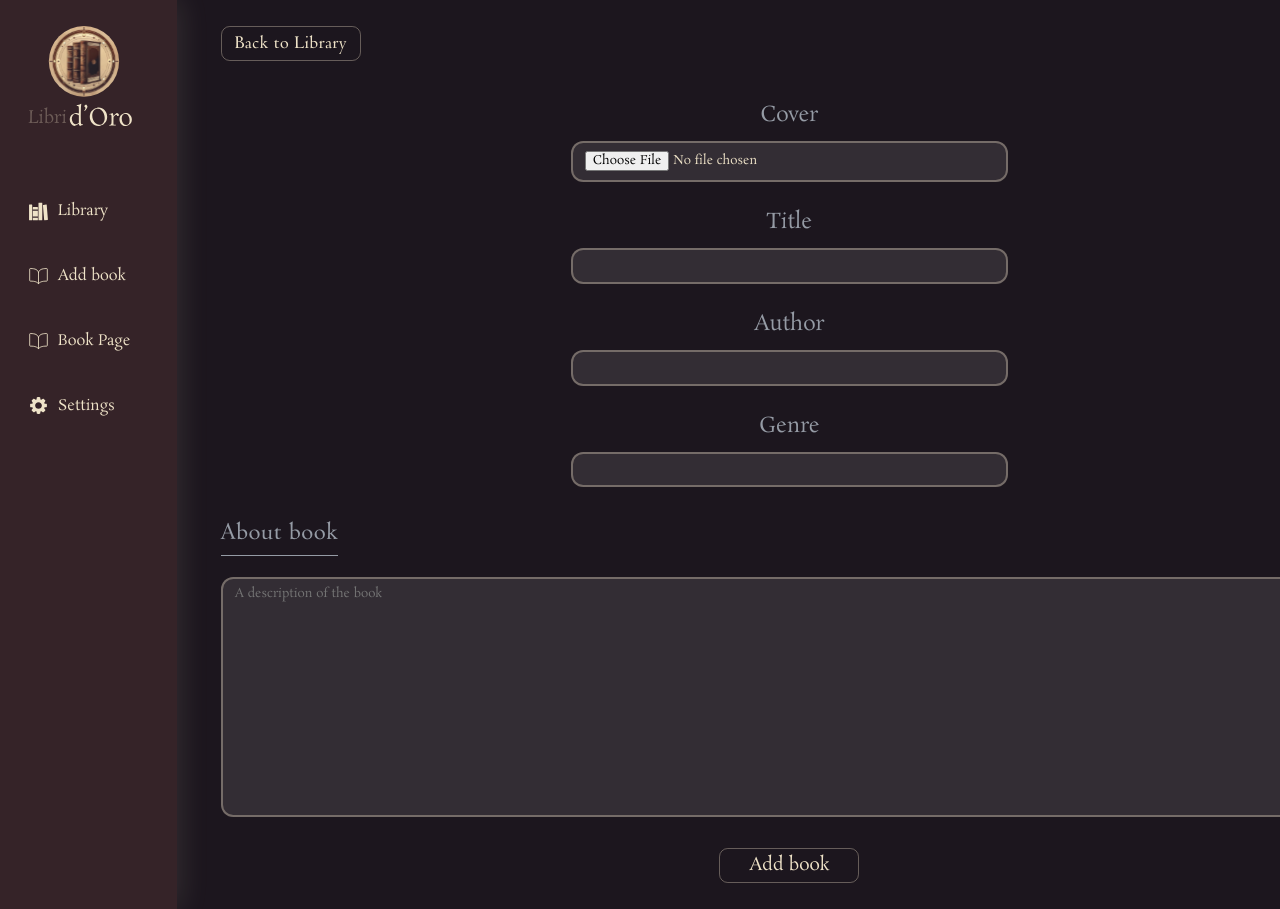
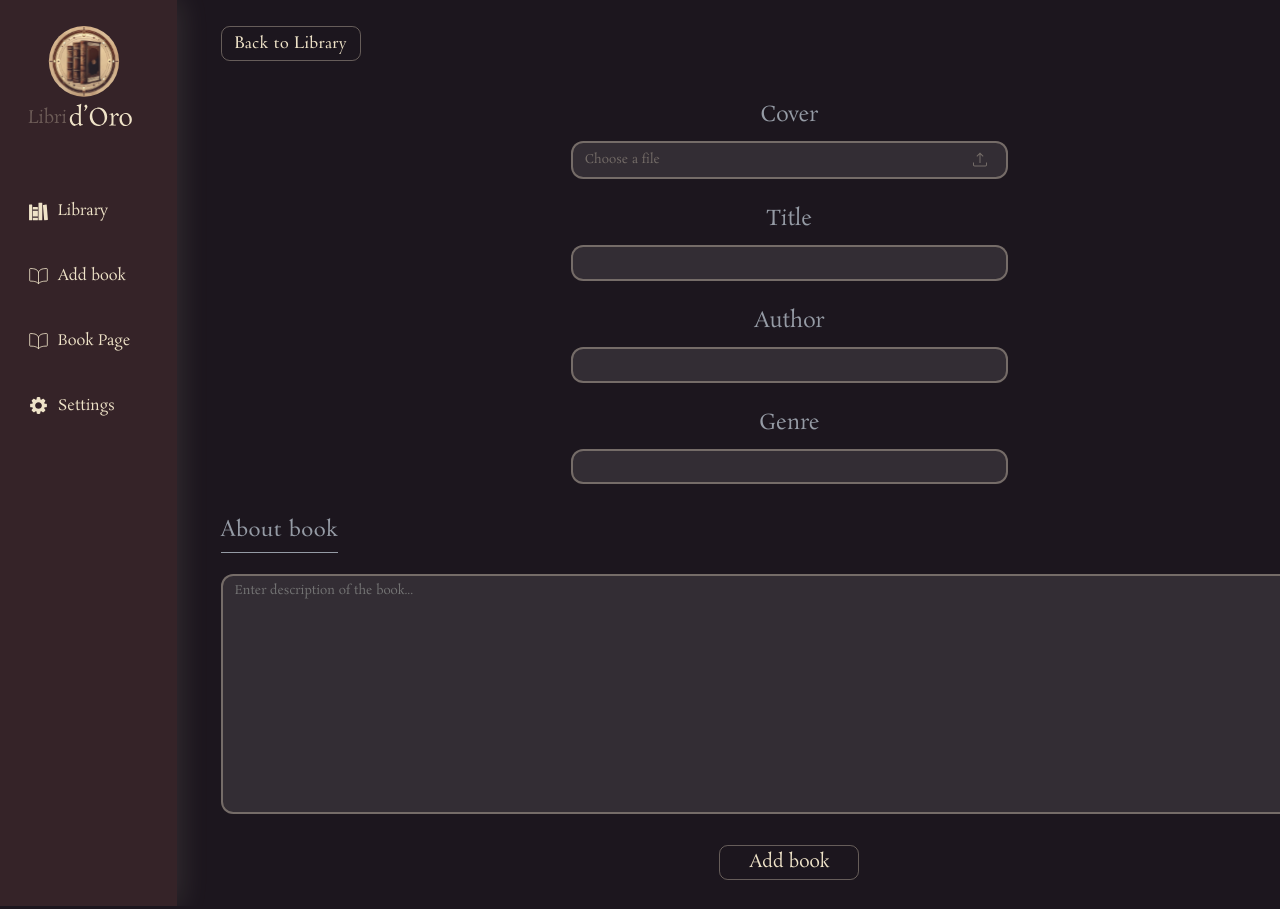
Before and after one commit to elencodes/project_online-library-app, a React (Vite) app: page /project_online-library-app/addbook in a window 1280 px wide. Shown: the top 909 px of the page. Built offline with nearby package versions, Linux system fonts and the light colour scheme.

Commit message:
fixed the file type input field in the AddBookForm component

```diff
--- a/src/components/AddBookForm/AddBookForm.module.scss
+++ b/src/components/AddBookForm/AddBookForm.module.scss
@@ -30,6 +30,38 @@
 	color: variables.$description-color;
 }
 
+.box__input_file {
+	display: inline-block;
+	position: relative;
+	color: variables.$placeholder-color;
+	cursor: pointer;
+
+	&:hover {
+		border: 2px solid variables.$font-color;
+		background-color: opacity 0.8 linear;
+	}
+}
+
+.input__file {
+	position: absolute;
+	left: 0;
+	top: 0;
+	width: 100%;
+	height: 100%;
+	opacity: 0;
+	cursor: pointer;
+}
+
+.input__file_placeholder {
+	display: flex;
+	justify-content: space-between;
+	color: variables.$placeholder-color;
+}
+
+.placeholder__upload_icon {
+	margin-right: 0.5rem;
+}
+
 .input__item {
 	width: 31.25rem;
 	padding: .625rem 0.875rem;
@@ -41,7 +73,7 @@
 	background-color: variables.$input-color;
 
 	&:focus {
-		border: 1px solid variables.$font-color;
+		border: 2px solid variables.$font-color;
 		background-color: opacity 0.8 linear;
 	}
 }
--- a/src/components/AddBookForm/AddBookForm.tsx
+++ b/src/components/AddBookForm/AddBookForm.tsx
@@ -1,5 +1,6 @@
+import GoBackButton from "../Buttons/GoBackButton/GoBackButton";
+import uploadIcon from "../../assets/icons/buttons/upload.svg";
 import styles from "./AddBookForm.module.scss";
-import GoBackButton from "../Buttons/GoBackButton/GoBackButton";
 
 const AddBookForm = () => {
 	return (
@@ -10,11 +11,23 @@ const AddBookForm = () => {
 					<form className={styles.form__container}>
 						<div className={styles.input__container}>
 							<label className={styles.input__label}>Cover</label>
-							<input
-								className={styles.input__item}
-								type="file"
-								name="Cover"
-							/>
+							<div
+								className={`${styles.box__input_file} ${styles.input__item}`}
+							>
+								<p className={styles.input__file_placeholder}>
+									Choose a file
+									<img
+										className={styles.placeholder__upload_icon}
+										src={uploadIcon}
+										alt="upload"
+									/>
+								</p>
+								<input
+									className={styles.input__file}
+									type="file"
+									name="Cover"
+								/>
+							</div>
 						</div>
 						<div className={styles.input__container}>
 							<label className={styles.input__label}>Title</label>
@@ -46,9 +59,8 @@ const AddBookForm = () => {
 							</label>
 							<textarea
 								className={`${styles.input__item} ${styles.textarea}`}
-								name=""
-								id=""
-								placeholder="A description of the book"
+								name="description"
+								placeholder="Enter description of the book..."
 							></textarea>
 						</div>
 						<button className={styles.button} type="submit">
```
Also changed, not shown: src/assets/icons/buttons/upload.svg (added).
